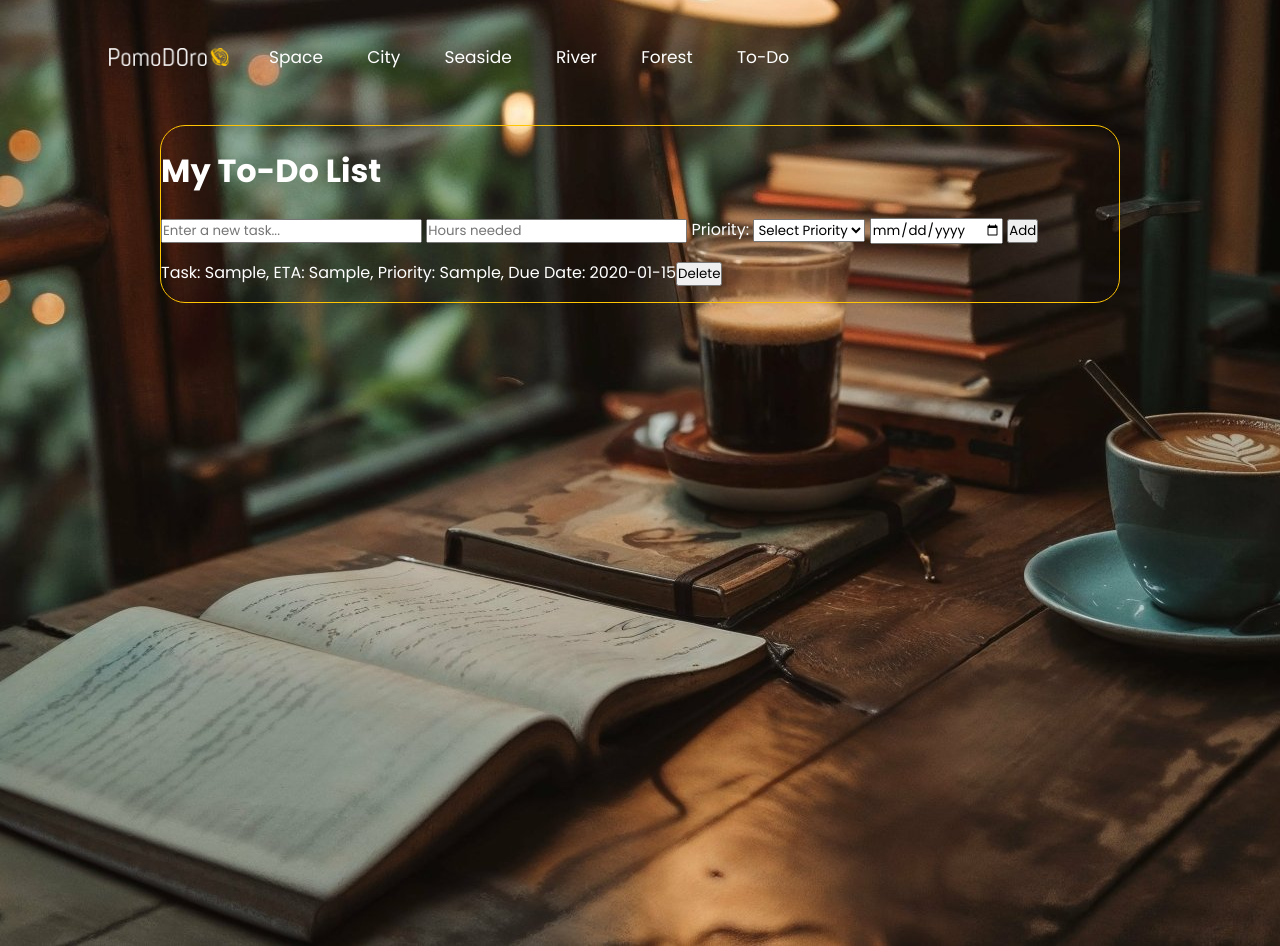
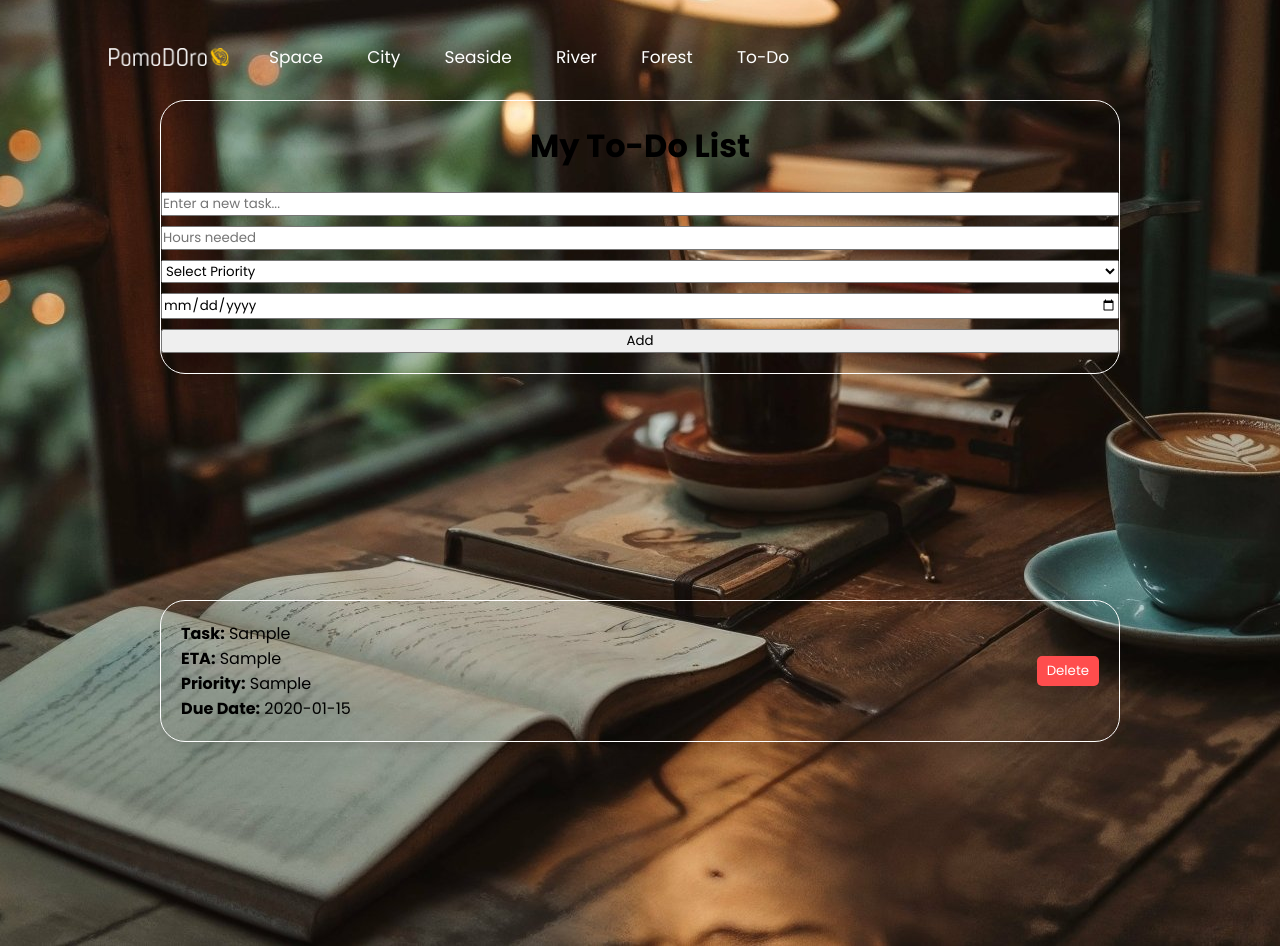
Before and after one commit to LispyJosh/Joshpy, a Flask app: page /todo in a window 1280 px wide; the page is wider, and only the part inside the window is pictured. Run offline with Flask 3, Linux system fonts and the light colour scheme; tables that the repository leaves empty hold one stand-in row (values such as "Sample post").

Commit message:
to-do list working very well however the lists go on top of each other currently

```diff
--- a/static/css/style.css
+++ b/static/css/style.css
@@ -187,16 +187,83 @@ nav ul li a:hover {
     width: 75%; /* Fills 75% of the page */
     max-width: 100%; /* Set a max-width to ensure it doesn't overflow */
     position: fixed; /* Fix the position below the navbar */
-    top: 125px; /* Position below the navbar; adjusted so its a good distance from nav! */
+    top: 100px; /* Position below the navbar; adjusted so its a good distance from nav! */
     left: 0;
     right: 0;
     background-color: transparent;
-    border: 0.1em solid #ffc404;
+    border: 0.1em solid white;
     border-radius: 25px;
     overflow: hidden;
     z-index: 900; /* this Keeps it below the navbar */
     padding: 0;
     box-sizing: border-box; /* for padding and border in total width/height */
     margin: 0 auto;
-    color: white; /*text colour */
 }
+
+h1 {
+    text-align: center;
+}
+
+form {
+    display: flex;
+    flex-direction: column;
+    gap: 10px;
+    margin-bottom: 20px;
+}
+
+#todo-list {
+    list-style-type: none;
+    padding: 0;
+}
+
+.todo-item {
+    padding: 20px;  /* Add padding for the bubble effect */
+    margin-bottom: 15px;  /* Space between bubbles */
+    box-shadow: 0 4px 8px rgba(0, 0, 0, 0.1);  /* Add a subtle shadow for depth */
+    display: flex;
+    justify-content: space-between;
+    align-items: center;
+    width: 75%; /* Fills 75% of the page */
+    max-width: 100%; /* Set a max-width to ensure it doesn't overflow */
+    position: fixed; /* Fix the position below the navbar */
+    top: 600px; /* Position below the navbar; adjusted so its a good distance from nav! */
+    left: 0;
+    right: 0;
+    background-color: transparent;
+    border: 0.1em solid white;
+    border-radius: 25px;
+    overflow: hidden;
+    z-index: 900; /* this Keeps it below the navbar */
+    box-sizing: border-box; /* for padding and border in total width/height */
+    margin: 0 auto;
+}
+
+.task-details {
+    flex-grow: 1;
+    margin-right: 10px;  /* Add space between task details and delete button */
+}
+
+.delete-btn {
+    background-color: #ff4d4d;
+    color: white;
+    border: none;
+    border-radius: 5px;
+    padding: 5px 10px;
+    cursor: pointer;
+}
+
+.delete-btn:hover {
+    background-color: #ff1a1a;
+}
+
+.priority-low {
+    color: green;
+}
+
+.priority-medium {
+    color: orange;
+}
+
+.priority-high {
+    color: red;
+}
--- a/static/js/todo.js
+++ b/static/js/todo.js
@@ -50,9 +50,21 @@ document.addEventListener('DOMContentLoaded', () => {
     // Function to add task to list
 function addTaskToList(task) {
     const li = document.createElement('li');
-        li.textContent = `Task: ${task.task}, ETA: ${task.eta}, Priority: ${task.priority}, Due Date: ${task.due_date}`;
+    li.className = 'todo-item'; // Add a class for styling
 
+    // Create a container for task details
+    const taskDetails = document.createElement('div');
+    taskDetails.className = 'task-details';
+    taskDetails.innerHTML = `
+        <strong>Task:</strong> ${task.task}<br>
+        <strong>ETA:</strong> ${task.eta}<br>
+        <strong>Priority:</strong> <span class="priority-${task.priority}">${task.priority}</span><br>
+        <strong>Due Date:</strong> ${task.due_date}
+    `;
+
+    // Create a delete button
     const deleteBtn = document.createElement('button');
+    deleteBtn.className = 'delete-btn'; // Add a class for styling
     deleteBtn.textContent = 'Delete';
     deleteBtn.addEventListener('click', () => {
         fetch(`/delete-todo/${task.id}`, { method: 'DELETE' })
@@ -60,7 +72,11 @@ document.addEventListener('DOMContentLoaded', () => {
                 li.remove();
             });
     });
+
+    // Append details and button to the list item
+    li.appendChild(taskDetails);
     li.appendChild(deleteBtn);
     todoList.appendChild(li);
 }
+
 });
--- a/templates/todo.html
+++ b/templates/todo.html
@@ -10,7 +10,6 @@
     <div class="hero">
         <img src="{{ url_for('static', filename='assets/images/todo-image.jpeg') }}" alt="Todo Image" />
 
-
         <nav>
             <img src="{{ url_for('static', filename='assets/images/logo.png') }}" class="logo">
             <ul>
@@ -20,7 +19,6 @@
                 <li><a href="{{ url_for('river') }}">River</a></li>
                 <li><a href="{{ url_for('forest') }}">Forest</a></li>
                 <li><a href="{{ url_for('todo') }}">To-Do</a></li>
-
             </ul>
         </nav>
 
@@ -30,7 +28,6 @@
                 <input type="text" id="todo-input" placeholder="Enter a new task..." required>
                 <input type="text" id="eta-input" placeholder="Hours needed" required>
 
-            <label for="priority-select">Priority:</label>
                 <select id="priority-select" required>
                     <option value="" disabled selected>Select Priority</option>
                     <option value="low">Low</option>
@@ -38,12 +35,13 @@
                     <option value="high">High</option>
                 </select>
 
-            <input type="date" id="due-date-input" placeholder="Due Date..." required>
+                <input type="date" id="due-date-input" required>
                 <button type="submit">Add</button>
             </form>
             <ul id="todo-list"></ul>
         </div>
     </div>
+
     <script src="{{ url_for('static', filename='js/todo.js') }}"></script>
 </body>
 </html>
```
Lines whose indentation alone changed are shown as unchanged.
